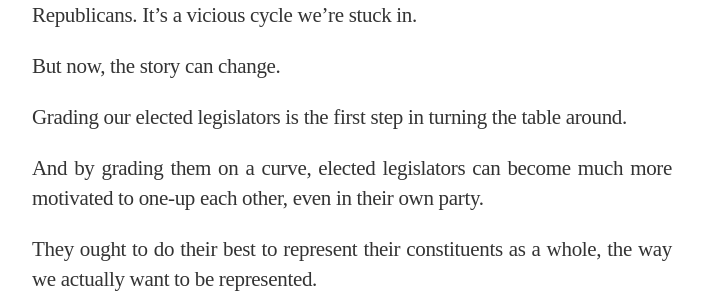
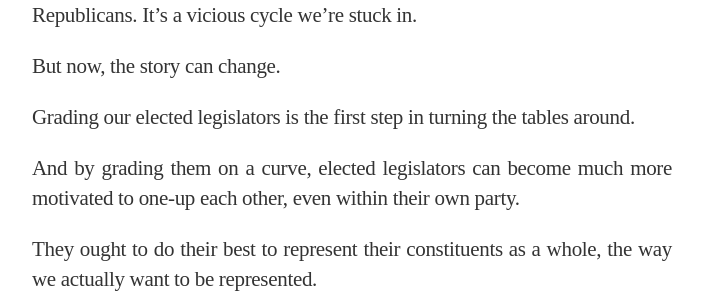
Before and after one commit to voteliquid/blog, a Jekyll site: the page built from _posts/2017-12-08-give-your-rep-an-f-introducing-united-legislator-grades.md, in a window 1280 px wide and 900 px high, scrolled down 3263 px. Shown: the part 155-455 px from the top of the window, without its empty margins (288-992 px from the left). Built offline with Jekyll 4.4.1, drawn with Linux system fonts in a browser that asks for light colours; nearby versions of some CDN libraries; some web fonts are replaced.

Commit message:
Minor tweaks to 'Legislator Grades'

```diff
--- a/_posts/2017-12-08-give-your-rep-an-f-introducing-united-legislator-grades.md
+++ b/_posts/2017-12-08-give-your-rep-an-f-introducing-united-legislator-grades.md
@@ -100,9 +100,9 @@ Even if a politician sincerely starts out with the best of intentions, they're i
 
 But now, the story can change.
 
-Grading our elected legislators is the first step in turning the table around.
+Grading our elected legislators is the first step in turning the tables around.
 
-And by grading them on a curve, elected legislators can become much more motivated to one-up each other, even in their own party.
+And by grading them on a curve, elected legislators can become much more motivated to one-up each other, even within their own party.
 
 They ought to do their best to represent their constituents as a whole, the way we actually want to be represented.
 
```
